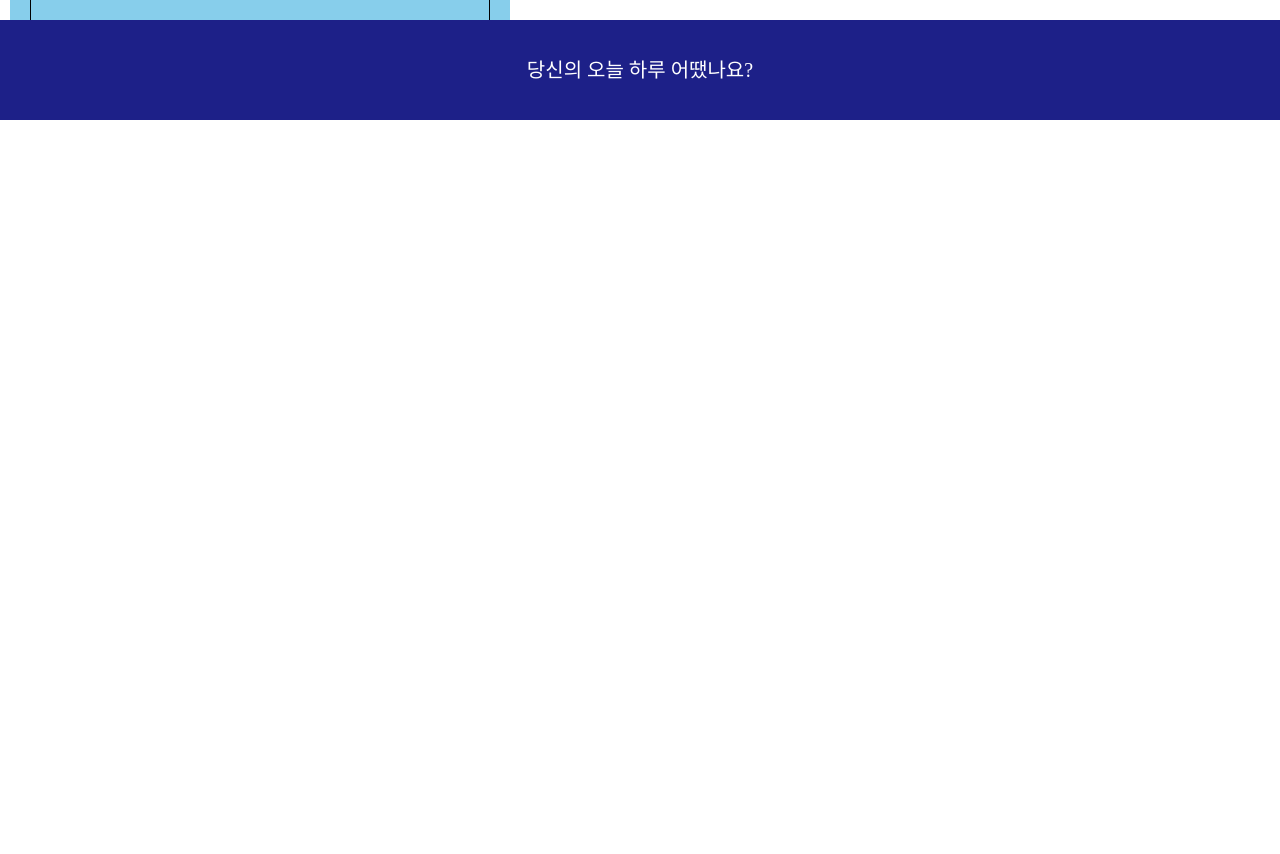
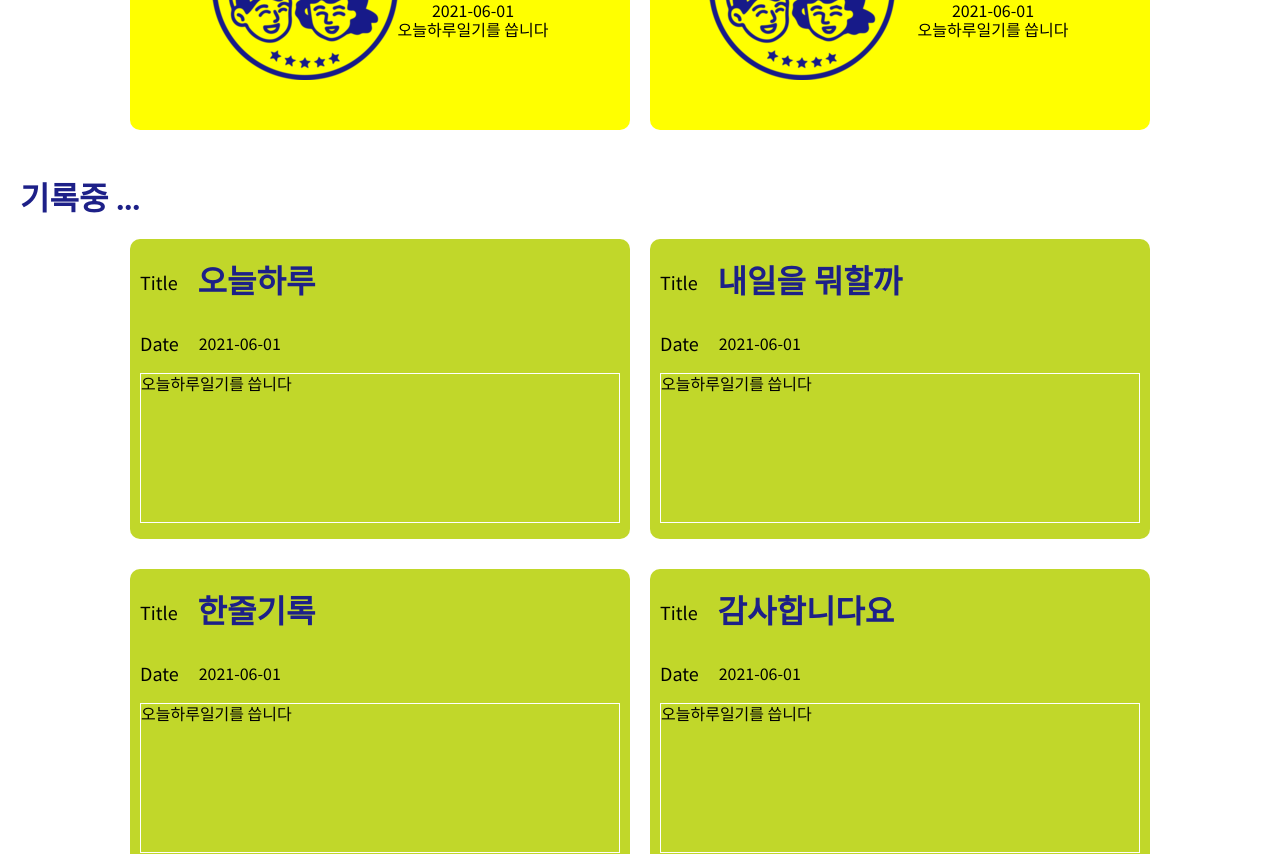
Before and after one commit to MoonSsunny/card, a React (Create React App) app: page /main in a window 1280 px wide. Shown: the part 680-1534 px from the top of the page. Before the commit the page ends 800 px from the top, so only its background shows below. Built offline with nearby package versions, Linux system fonts and the light colour scheme; no server answers; sample sign-in values are in the browser's storage; a web font is replaced by a local one.

Commit message:
💄 card css edit

```diff
--- a/src/App.js
+++ b/src/App.js
@@ -9,6 +9,8 @@ function App({ authService }) {
     palette: {
       blue: "#1d2088",
       white: "#fff",
+      boxColor: "#C1D72A",
+      black: "#000",
     },
   };
 
--- a/src/components/card/card.jsx
+++ b/src/components/card/card.jsx
@@ -8,7 +8,7 @@ const StyledCardList = styled.li`
   height: 300px;
   background-color: yellow;
   margin: 0 10px 30px;
-
+  border-radius: 10px;
   display: inline-flex;
   justify-content: center;
   align-items: center;
--- a/src/components/card/card_edit.jsx
+++ b/src/components/card/card_edit.jsx
@@ -1,44 +1,50 @@
 import React from "react";
 import styled from "styled-components";
-
-const StyledWrite = styled.div`
-  margin: 10px;
-  padding: 20px;
+const StyledCardList = styled.li`
   width: 500px;
   height: 300px;
-  background-color: skyblue;
+  background-color: ${(props) => props.theme.palette.boxColor};
+  margin: 0 10px 30px;
+  display: inline-flex;
+  justify-content: center;
+  align-items: flex-start;
+  flex-direction: column;
+  border-radius: 10px;
 `;
 
 const StyledTitle = styled.div`
   display: flex;
   align-items: center;
-  background-color: blue;
+  width: 480px;
+  margin-left: 10px;
+  margin-bottom: 10px;
+  color: ${(props) => props.theme.palette.black};
   p {
     margin-left: 20px;
-    border: 1px solid #000;
   }
   h1 {
-    border: 1px solid #000;
+    color: ${(props) => props.theme.palette.black};
   }
   span {
     font-size: 18px;
-    border: 1px solid #000;
   }
 `;
 
 const StyledContent = styled.textarea`
   resize: none;
-  width: 100%;
+  width: 480px;
+  margin: 10px;
   height: 150px;
   border: 1px solid #000;
   overflow: auto;
+  border: 1px solid #fff;
 `;
 
 const CardEdit = ({ card }) => {
   const { title, date, content } = card;
 
   return (
-    <StyledWrite>
+    <StyledCardList>
       <StyledTitle>
         <span>Title</span>
         <h1>{title}</h1>
@@ -48,7 +54,6 @@ const CardEdit = ({ card }) => {
         <p>{date}</p>
       </StyledTitle>
       <div>
-        <p>내용</p>
         <StyledContent
           name="content"
           placeholder="오늘의 하루를 기록해 보세요 "
@@ -56,7 +61,7 @@ const CardEdit = ({ card }) => {
           {content}
         </StyledContent>
       </div>
-    </StyledWrite>
+    </StyledCardList>
   );
 };
 
--- a/src/components/main/main.jsx
+++ b/src/components/main/main.jsx
@@ -19,7 +19,6 @@ const StyledContainer = styled.div`
   flex: 1;
   @media screen and (max-width: 80rem) {
     flex-direction: column;
-    overflow: auto;
   }
 `;
 
--- a/src/components/menu/edit.jsx
+++ b/src/components/menu/edit.jsx
@@ -2,7 +2,9 @@ import React from "react";
 import styled from "styled-components";
 import CardEdit from "../card/card_edit";
 
-const StyledPreview = styled.div`
+const StyledEdit = styled.div`
+  flex-basis: 50%;
+  overflow: auto;
   h1 {
     margin-left: 20px;
     color: ${(props) => props.theme.palette.blue};
@@ -12,15 +14,22 @@ const StyledPreview = styled.div`
   }
 `;
 
-const Edit = ({ cards }) => {
+const StyledCard = styled.ul`
+  text-align: center;
+  margin: 0;
+`;
+
+const Preview = ({ cards }) => {
   return (
-    <StyledPreview>
-      <h1>기록중...</h1>
-      {cards.map((card) => (
-        <CardEdit card={card} key={card.id} />
-      ))}
-    </StyledPreview>
+    <StyledEdit>
+      <h1>기록중 ...</h1>
+      <StyledCard>
+        {cards.map((card) => (
+          <CardEdit card={card} key={card.id} />
+        ))}
+      </StyledCard>
+    </StyledEdit>
   );
 };
 
-export default Edit;
+export default Preview;
```
